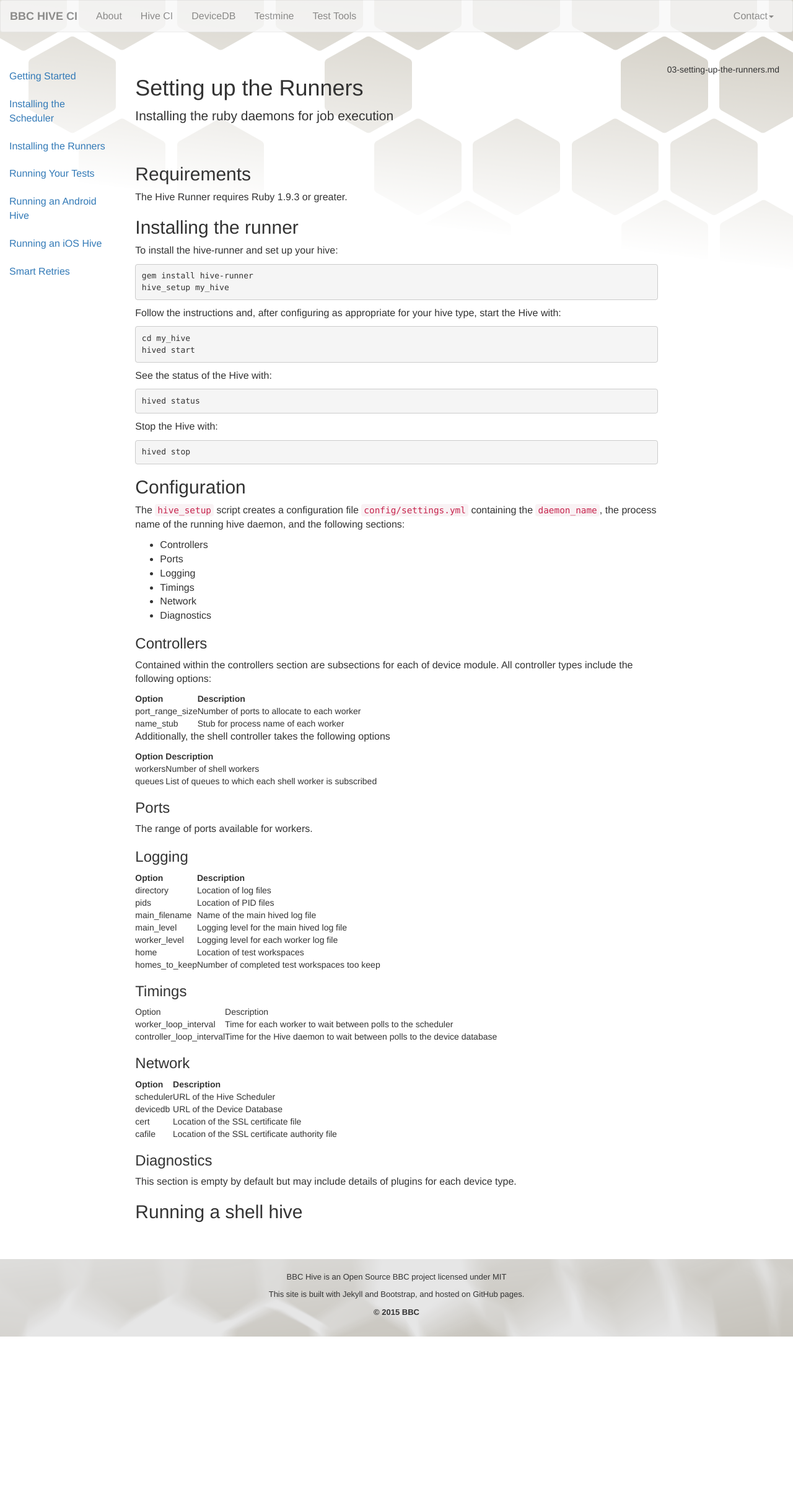
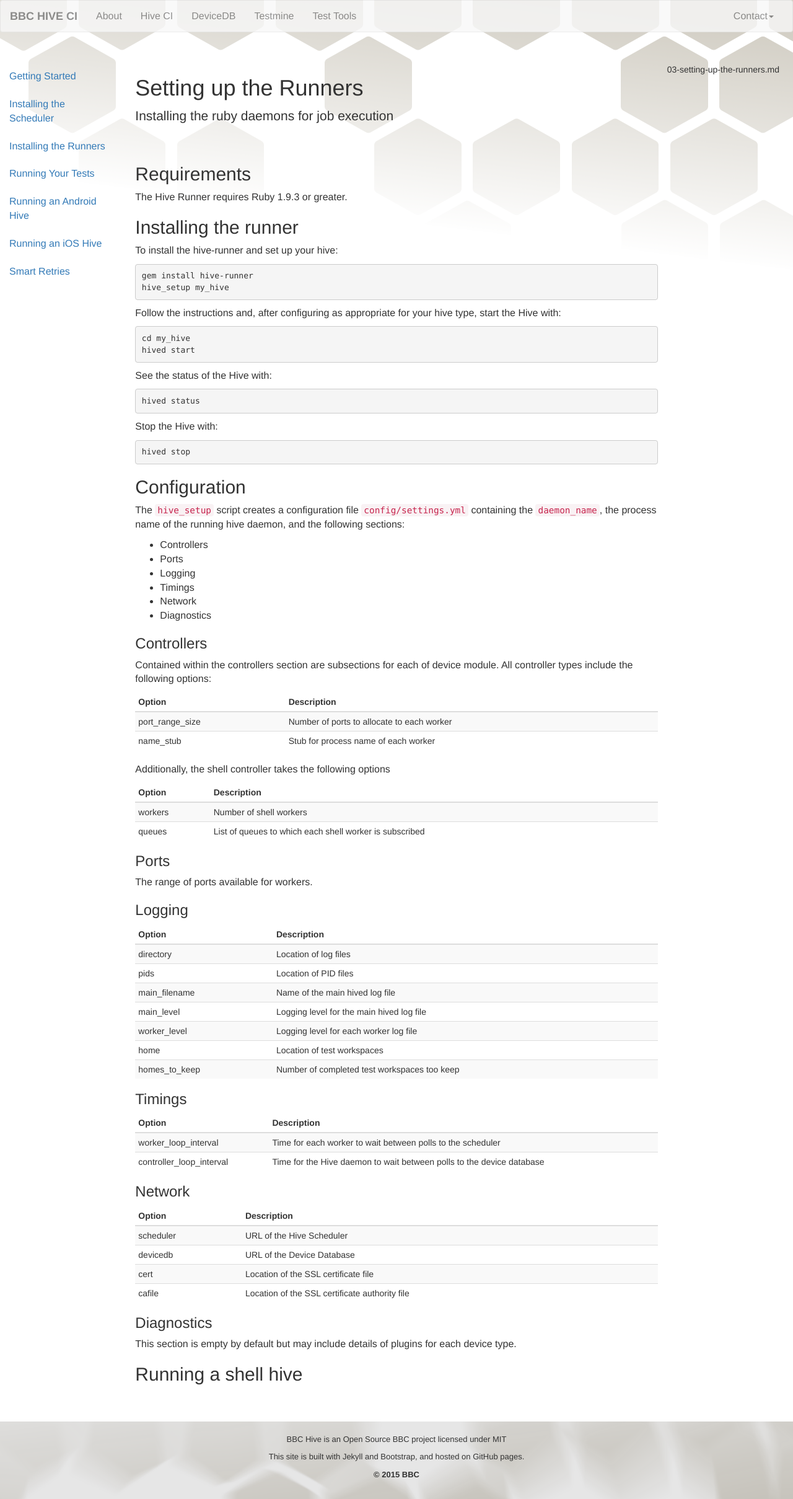
Before and after one commit to bbc/hive-ci, a Jekyll site: the page built from _documentation/03-setting-up-the-runners.md, in a window 1280 px wide. Shown: the whole page at 62% size. Built offline with Jekyll 4.4.1, drawn with Linux system fonts in a browser that asks for light colours; nearby versions of some CDN libraries; before the commit the page ends 2156 px from its top, so only the background shows below that.

Commit message:
Add styling to tables

```diff
--- a/_documentation/03-setting-up-the-runners.md
+++ b/_documentation/03-setting-up-the-runners.md
@@ -54,6 +54,7 @@
 Contained within the controllers section are subsections for each of device
 module. All controller types include the following options:
 
+{: .table .table-condensed .table-striped}
 | Option          | Description                                |
 |-----------------|--------------------------------------------|
 | port_range_size | Number of ports to allocate to each worker |
@@ -61,6 +62,7 @@
 
 Additionally, the shell controller takes the following options
 
+{: .table .table-condensed .table-striped}
 | Option  | Description                                             |
 |---------|---------------------------------------------------------|
 | workers | Number of shell workers                                 |
@@ -72,6 +74,7 @@
 
 ### Logging
 
+{: .table .table-condensed .table-striped}
 | Option        | Description                                  |
 |---------------|----------------------------------------------|
 | directory     | Location of log files                        |
@@ -84,12 +87,15 @@
 
 ### Timings
 
+{: .table .table-condensed .table-striped}
 | Option                   | Description                                                           |
+|--------------------------|-----------------------------------------------------------------------|
 | worker_loop_interval     | Time for each worker to wait between polls to the scheduler           |
 | controller_loop_interval | Time for the Hive daemon to wait between polls to the device database |
 
 ### Network
 
+{: .table .table-condensed .table-striped}
 | Option    | Description                                    |
 |-----------|------------------------------------------------|
 | scheduler | URL of the Hive Scheduler                      |
```
